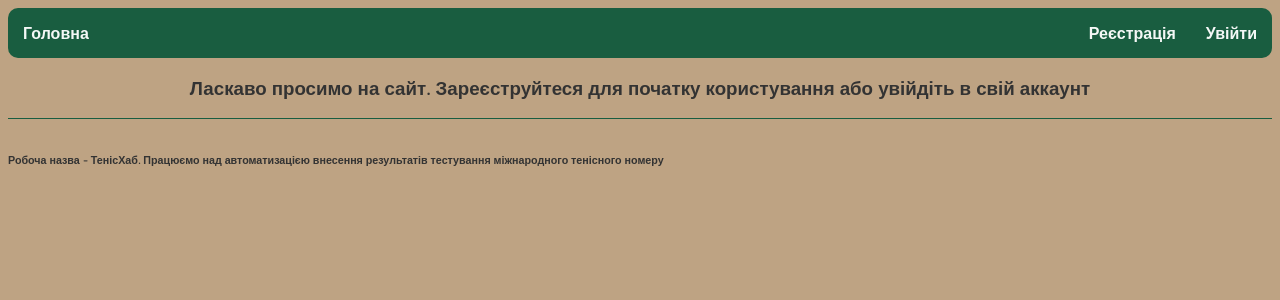
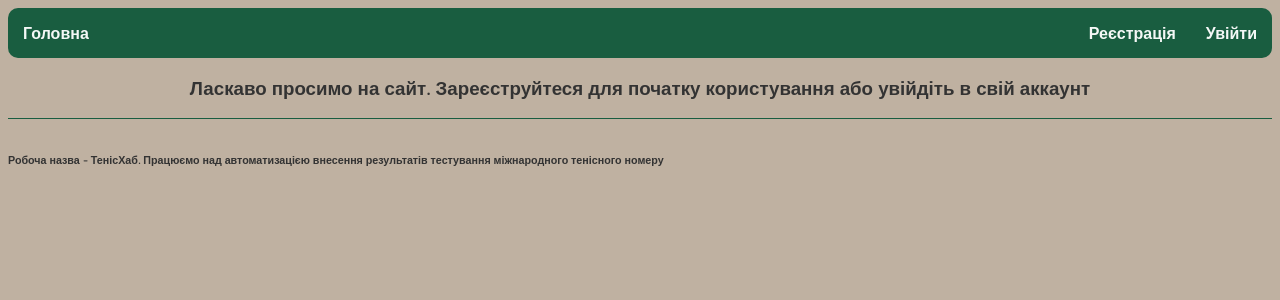
Before and after one commit to MaximNoritsyn/tennishub, a FastAPI app: page / in a window 1280 px wide. Shown: the top 300 px of the page. Run offline with FastAPI, Linux system fonts and the light colour scheme; parts of the project's set-up code (start-up, migrations or seed data) failed here and were passed over.

Commit message:
background color light

```diff
--- a/app/static/css/base.css
+++ b/app/static/css/base.css
@@ -1,6 +1,6 @@
 :root
 {
-  --clr60: #bea383;
+  --clr60: #bfb1a1;
   --clr30: #195d40;
   --clr30light: #487d6b;
   --clr10: #ff8901;
```
